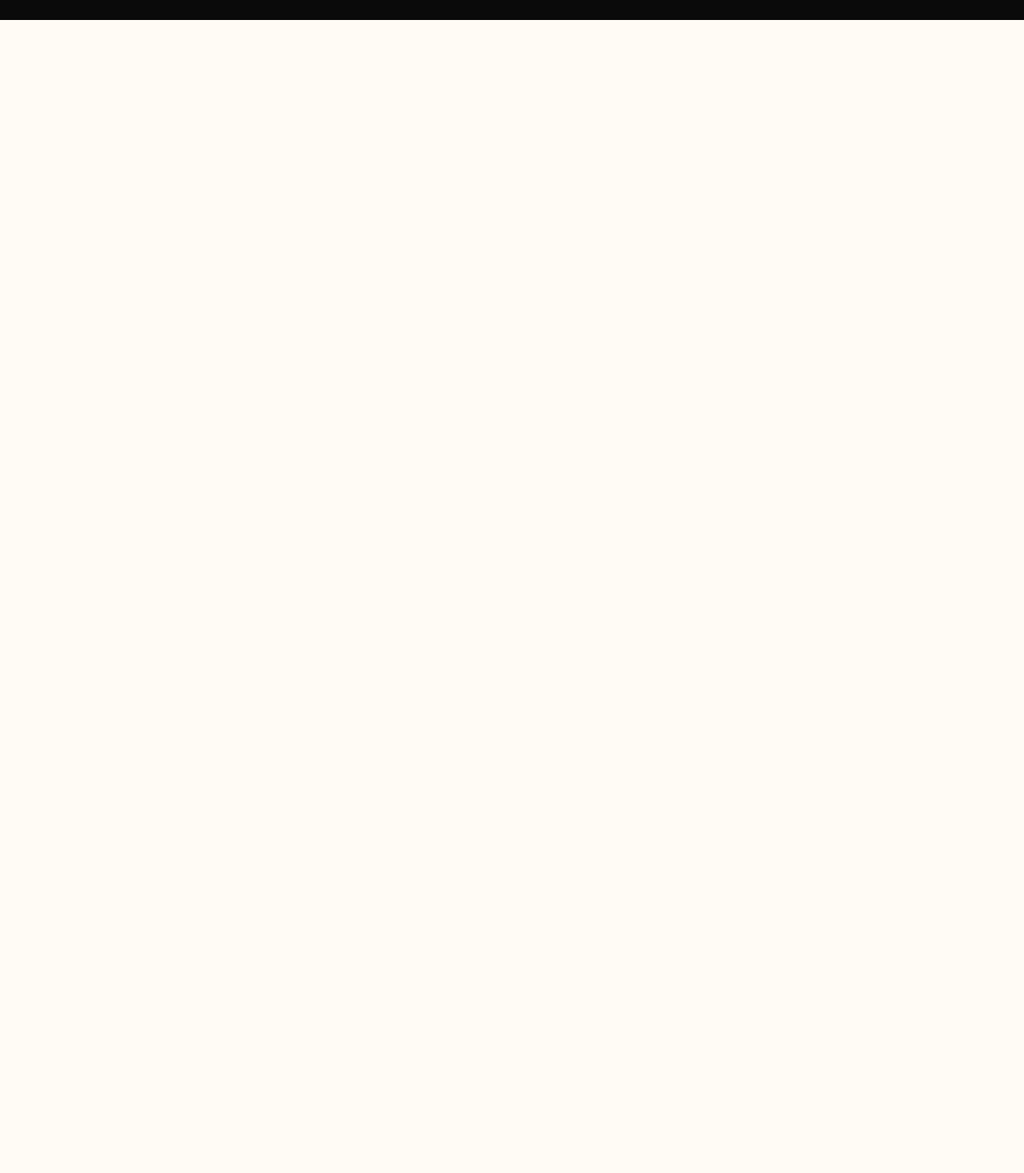
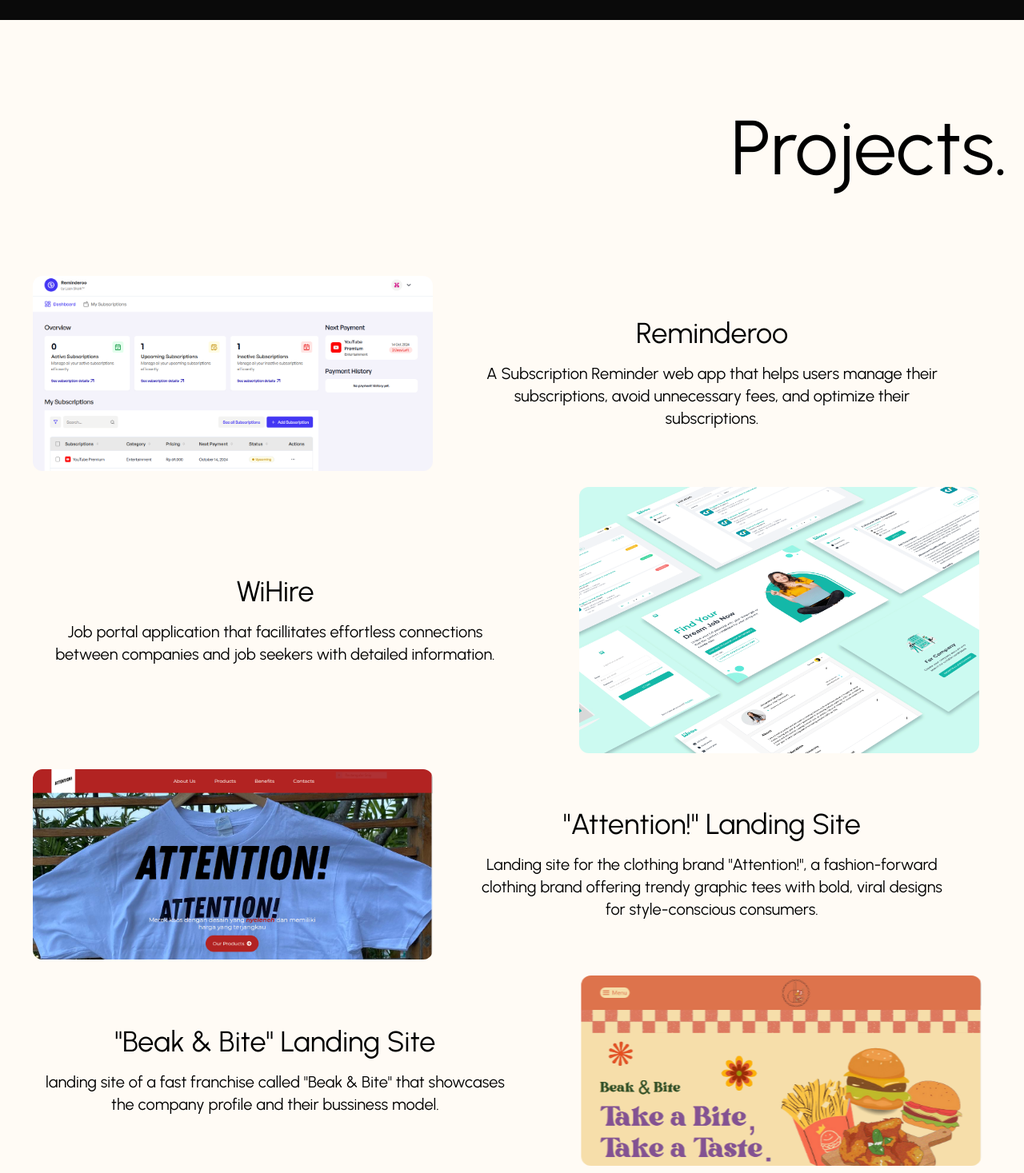
Before and after one commit to erwinmareto/portfolio-v2, a Next.js app: page / in a window 1280 px wide. Shown: the part 1330-2797 px from the top of the page at 80% size. Built offline with nearby package versions, Linux system fonts and the light colour scheme.

Commit message:
feat: added more projects and fixed a bunch of animation bugs like scroll trigger and project eases

```diff
--- a/src/components/Hero.tsx
+++ b/src/components/Hero.tsx
@@ -75,7 +75,7 @@ const Hero = () => {
         fill="none"
         xmlns="http://www.w3.org/2000/svg"
       >
-        <g clip-path="url(#clip0_10_96)">
+        <g clipPath="url(#clip0_10_96)">
           <path
             id="wave1"
             className="waves"
--- a/src/components/Navbar/NavbarMenu.tsx
+++ b/src/components/Navbar/NavbarMenu.tsx
@@ -33,9 +33,9 @@ const NavbarMenu = ({ showMenu, setShowMenu }: Props) => {
         fill="currentColor"
       >
         <path
-          fill-rule="evenodd"
+          fillRule="evenodd"
           d="M3 6.75A.75.75 0 0 1 3.75 6h16.5a.75.75 0 0 1 0 1.5H3.75A.75.75 0 0 1 3 6.75ZM3 12a.75.75 0 0 1 .75-.75h16.5a.75.75 0 0 1 0 1.5H3.75A.75.75 0 0 1 3 12Zm0 5.25a.75.75 0 0 1 .75-.75h16.5a.75.75 0 0 1 0 1.5H3.75a.75.75 0 0 1-.75-.75Z"
-          clip-rule="evenodd"
+          clipRule="evenodd"
         />
       </svg>
       <p className="text-white text-2xl">Menu</p>
--- a/src/components/Projects.tsx
+++ b/src/components/Projects.tsx
@@ -14,19 +14,24 @@ const Projects = () => {
       const tl = gsap.timeline({
         defaults: {
           duration: 0.8,
-          ease: "power1.in",
+          ease: "circ.out",
           stagger: 0.2,
         },
         scrollTrigger: {
           trigger: "#projects",
-          start: "40% 80%",
-          toggleActions: "restart pause resume reverse",
+          start: "30% 80%",
+          // toggleActions: "restart pause resume reverse",
         },
       });
 
       tl.fromTo("h1", { x: 100, opacity: 0 }, { x: 0, opacity: 1 })
-        .fromTo("img", { x: -100, opacity: 0 }, { x: 0, opacity: 1 })
-        .fromTo(".project-desc", { x: 100, opacity: 0 }, { x: 0, opacity: 1 });
+        // .fromTo(".project-img", { x: -100, opacity: 0 }, { x: 0, opacity: 1 })
+        // .add([
+        //   gsap.fromTo(".odd", { x: 100, opacity: 0 }, { x: 0, opacity: 1 }),
+        //   gsap.fromTo(".even", { x: -100, opacity: 0 }, { x: 0, opacity: 1 }),
+        // ]);
+        .fromTo(".odd", { x: -100, opacity: 0 }, { x: 0, opacity: 1 })
+        .fromTo(".even", { x: 100, opacity: 0 }, { x: 0, opacity: 1 });
     },
     { scope: projects }
   );
@@ -38,9 +43,28 @@ const Projects = () => {
     >
       <h1 className="text-6xl md:text-8xl text-right">Projects.</h1>
       <div className="flex flex-wrap justify-around items-center gap-5">
-        <Link href="https://wihire.vercel.app">
+        <Link href="https://reminderoo.vercel.app" className="project-img odd">
           <Image
-            className="rounded-xl transition-all hover:border-4 hover:border-sky-300"
+            className="rounded-xl transition-all hover:border-4 hover:border-[#4336F3]"
+            src={"/reminderoo.png"}
+            width={500}
+            height={500}
+            alt="reminderoo"
+          />
+        </Link>
+
+        <div className="odd flex flex-col gap-4 text-center">
+          <h2 className="text-4xl">Reminderoo</h2>
+          <p className="text-xl max-w-xl">
+            A Subscription Reminder web app that helps users manage their
+            subscriptions, avoid unnecessary fees, and optimize their
+            subscriptions.
+          </p>
+        </div>
+
+        <Link href="https://wihire.vercel.app" className="project-img even">
+          <Image
+            className="rounded-xl transition-all hover:border-4 hover:border-sky-300 lg:hidden"
             src={"/wihire.png"}
             width={500}
             height={500}
@@ -51,7 +75,7 @@ const Projects = () => {
         {/* <div className="border-r-8 border-black bg-red-600" /> */}
         {/* <div className="w-px h-full bg-black hidden lg:block" /> */}
 
-        <div className="project-desc flex flex-col gap-4 text-center">
+        <div className="even flex flex-col gap-4 text-center">
           <h2 className="text-4xl">WiHire</h2>
           <p className="text-xl max-w-xl">
             Job portal application that facillitates effortless connections
@@ -59,7 +83,27 @@ const Projects = () => {
           </p>
         </div>
 
-        <div className="project-desc flex flex-col gap-4 text-center">
+        <Link href="https://wihire.vercel.app" className="project-img even">
+          <Image
+            className="rounded-xl transition-all hover:border-4 hover:border-sky-300 max-md:hidden"
+            src={"/wihire.png"}
+            width={500}
+            height={500}
+            alt="wihire"
+          />
+        </Link>
+
+        <Link href="https://attention.vercel.app" className="project-img odd">
+          <Image
+            className="rounded-xl transition-all hover:border-4 hover:border-red-600"
+            src={"/attention.png"}
+            width={500}
+            height={500}
+            alt="Attention!"
+          />
+        </Link>
+
+        <div className="odd flex flex-col gap-4 text-center">
           <h2 className="text-4xl">&quot;Attention!&quot; Landing Site</h2>
           <p className="text-xl max-w-xl">
             Landing site for the clothing brand &quot;Attention!&quot;, a
@@ -67,37 +111,33 @@ const Projects = () => {
             bold, viral designs for style-conscious consumers.
           </p>
         </div>
-        <Link href="https://attention.vercel.app">
+
+        <Link href="https://beaknbite.vercel.app/" className="project-img even">
           <Image
-            className="rounded-xl transition-all hover:border-4 hover:border-red-600"
-            src={"/attention.png"}
+            className="rounded-xl transition-all hover:border-4 hover:border-[#DD7047] lg:hidden"
+            src={"/beaknbite.png"}
             width={500}
             height={500}
-            alt="wihire"
+            alt="beak&bite"
           />
         </Link>
 
-        <Link href="https://wihire.vercel.app">
+        <div className="even flex flex-col gap-4 text-center">
+          <h2 className="text-4xl">&quot;Beak &amp; Bite&quot; Landing Site</h2>
+          <p className="text-xl max-w-xl">
+            landing site of a fast franchise called &quot;Beak &amp; Bite&quot;
+            that showcases the company profile and their bussiness model.
+          </p>
+        </div>
+        <Link href="https://beaknbite.vercel.app" className="project-img even">
           <Image
-            className="rounded-xl transition-all hover:border-4 hover:border-sky-300"
-            src={"/reminderoo.png"}
+            className="rounded-xl transition-all hover:border-4 hover:border-[#DD7047] max-md:hidden"
+            src={"/beaknbite.png"}
             width={500}
             height={500}
-            alt="reminderoo"
+            alt="beak&bite"
           />
         </Link>
-
-        {/* <div className="border-r-8 border-black bg-red-600" /> */}
-        {/* <div className="w-px h-full bg-black hidden lg:block" /> */}
-
-        <div className="project-desc flex flex-col gap-4 text-center">
-          <h2 className="text-4xl">Reminderoo</h2>
-          <p className="text-xl max-w-xl">
-            A Subscription Reminder web app that helps users manage their
-            subscriptions, avoid unnecessary fees, and optimize their
-            subscriptions.
-          </p>
-        </div>
       </div>
     </section>
   );
--- a/src/components/Skills/Skill.tsx
+++ b/src/components/Skills/Skill.tsx
@@ -24,8 +24,8 @@ const Skill = ({ image, title }: SkillProps) => {
         ease: "circ.out",
         scrollTrigger: {
           trigger: "#skills",
-          start: "30% 80%",
-          toggleActions: "restart pause resume reverse",
+          start: "20% 80%",
+          // toggleActions: "restart pause resume reverse",
         },
       }
     );
```
Also changed, not shown: public/beaknbite.png (added).
